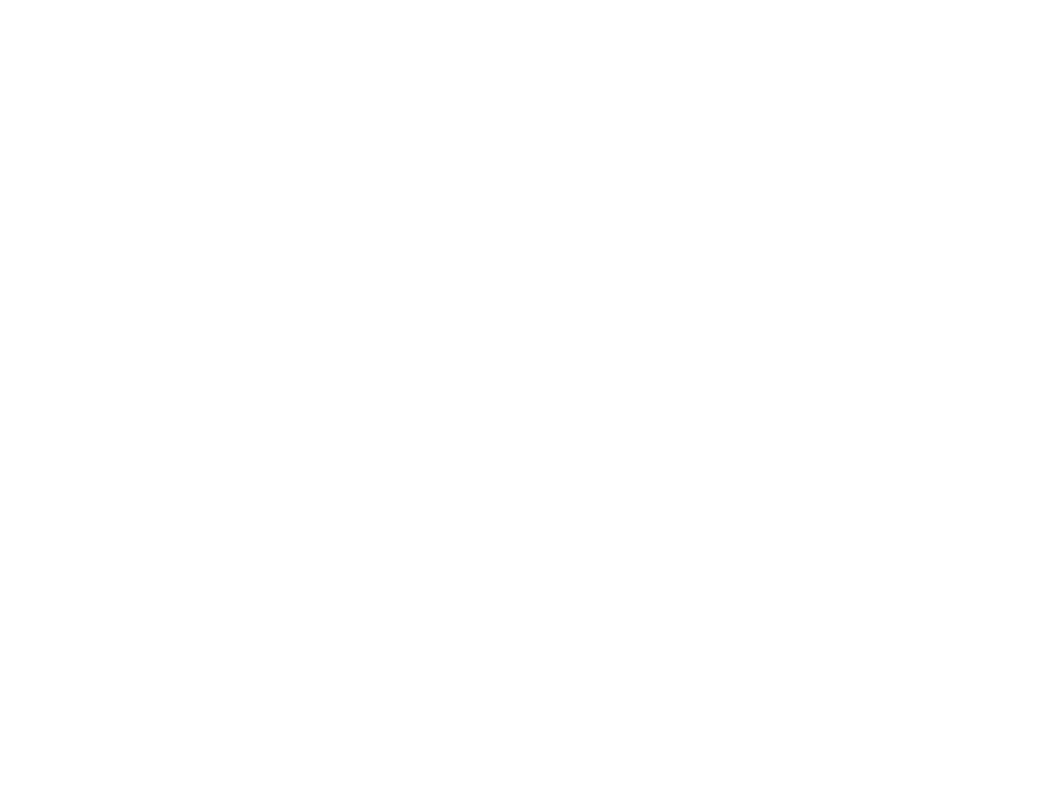
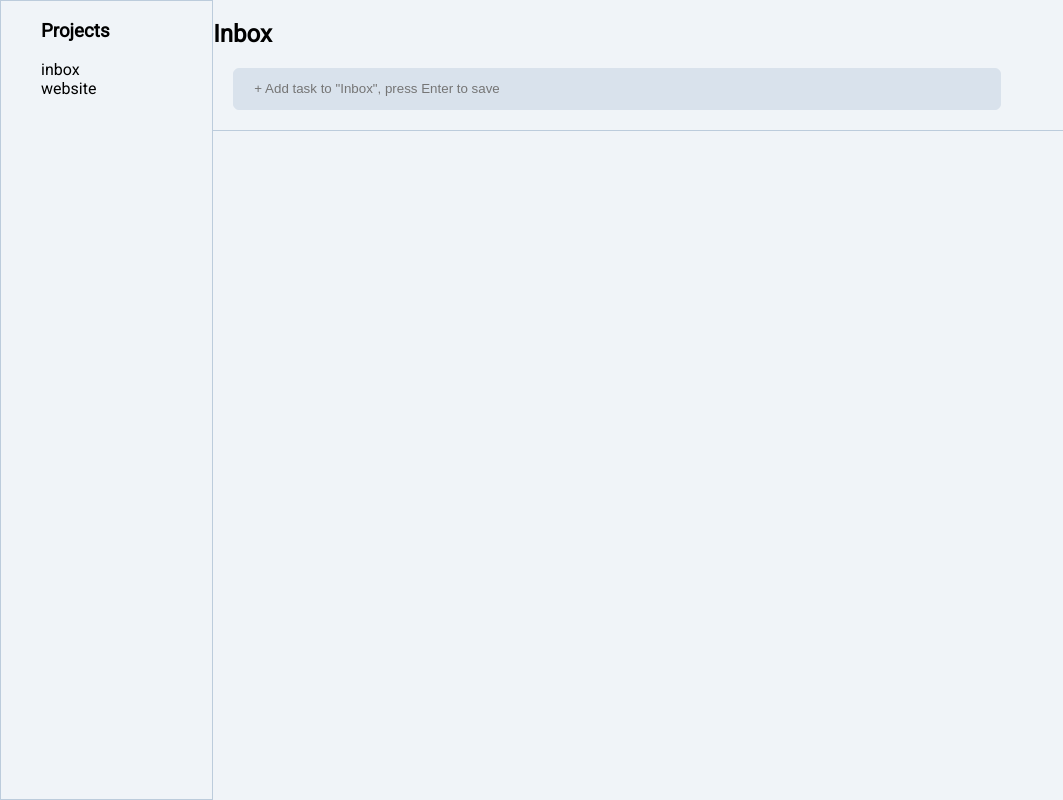
Before and after one commit to kenizaya/taskit, a website built with webpack: page src/template.html in a window 1280 px wide. Shown: the whole page, without its empty margins (0-1063 px from the left). Built offline with nearby package versions, Linux system fonts and the light colour scheme.

Commit message:
Add sidebar with dummy content, and add input box to enter new tasks

```diff
--- a/src/styles/main.css
+++ b/src/styles/main.css
@@ -0,0 +1,60 @@
+@import url('https://fonts.googleapis.com/css2?family=Roboto&display=swap');
+
+*,
+*::before,
+*::after {
+    box-sizing: border-box;
+}
+
+body {
+    margin: 0;
+    padding: 0;
+    font-family: Roboto, sans-serif;
+
+}
+
+.container {
+    display: grid;
+    grid-template-columns: 1fr 4fr 1fr;
+    height: 100vh;
+    background-color: #F0F4F8;
+
+}
+
+.sidebar {
+    border: 1px solid #BCCCDC;
+}
+
+h3 {
+    padding-left: 40px;
+}
+
+ul li{
+    list-style: none;
+}
+
+.main {
+    /* background-color: aquamarine; */
+}
+
+#new-task {
+    width: 90%;
+    margin: 0 20px;
+    height: 20px;
+    padding: 20px;
+    border: none;
+    background-color: #D9E2EC;
+    border-radius: 6px;
+    border: 1px solid #D9E2EC;
+
+}
+
+#new-task:focus {
+    border: 1px solid #A081D9;
+    outline: none;
+}
+
+form {
+    padding-bottom: 20px;
+    border-bottom: 1px solid #BCCCDC;
+}
--- a/src/taskit.js
+++ b/src/taskit.js
@@ -12,6 +12,15 @@ const projects = {
             dueDate: "Task date2",
             priority: "High2",
         }],
+
+    "website": [
+        {
+            title: "Web task Title2",
+            description: "Web Task description2",
+            dueDate: "Web Task date2",
+            priority: "Web High2",
+        }
+    ],
 };
 
 const completedTasks = [];
@@ -46,3 +55,27 @@ export const completeTask = (project, index) => {
 }
 
 export const changePriority = (project, index, priority) =>  projects[project][index].priority = priority;
+
+const displaySidebar = () => {
+    const sidebar = document.querySelector(".sidebar");
+    const ul = document.querySelector("ul");
+
+    Object.keys(projects).forEach(project => {
+        const li = document.createElement("li");
+        li.textContent = project;
+        ul.appendChild(li);
+    });
+
+}
+
+const displayMain = () => {
+    const main = document.querySelector(".main");
+    const currentProject = document.querySelector(".current-project");
+    const newTask = document.querySelector("#new-task");
+
+    currentProject.textContent = "Inbox";
+    newTask.placeholder = `+ Add task to "${currentProject.textContent}", press Enter to save`
+}
+
+displaySidebar();
+displayMain();
--- a/src/template.html
+++ b/src/template.html
@@ -7,6 +7,27 @@
     <title><%= htmlWebpackPlugin.options.title %></title>
 </head>
 <body>
+    <div class="container">
+        <div class="sidebar">
+            <h3>Projects</h3>
+            <ul>
+
+            </ul>
+        </div>
+
+        <div class="main">
+            <h2 class="current-project"></h2>
+
+            <form action="#">
+                <label for="new-task"></label>
+                <input type="text" name="new-task" id="new-task">
+            </form>
+
+            <div class="tasks">
+
+            </div>
+        </div>
+    </div>
 
 </body>
 </html>
```
Also changed, not shown: dist/index.html, 2 other files.
